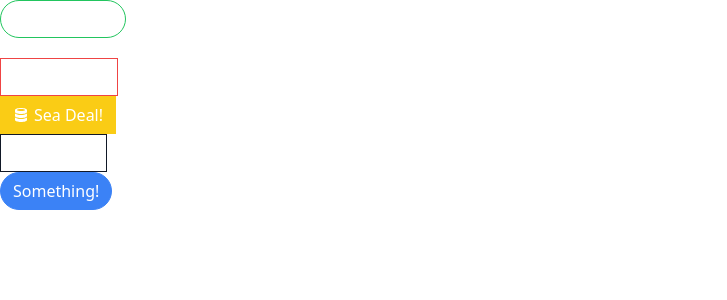
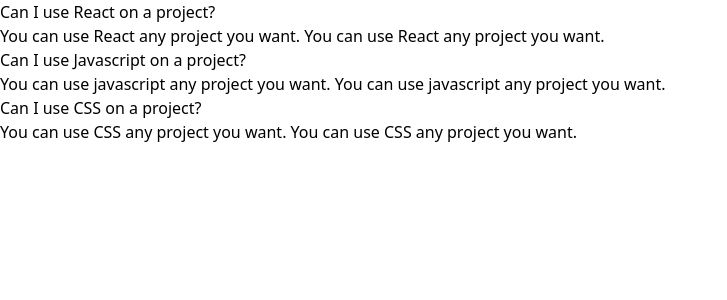
Before and after one commit to emrecolak-23/react-navigation-routing-system, a React (Create React App) app: page / in a window 1280 px wide. Shown: the top 300 px of the page, without its empty margins (0-727 px from the left). Built offline with nearby package versions, Linux system fonts and the light colour scheme.

Commit message:
accordion comp created and find expanded item

```diff
--- a/src/App.js
+++ b/src/App.js
@@ -1,42 +1,27 @@
-import Button from './Button';
-import { GoBell, GoCloudDownload, GoDatabase } from 'react-icons/go';
+import Accordion from './components/Accordion';
+function App() {
+  const items = [
+    {
+      id: '1',
+      label: 'Can I use React on a project?',
+      content:
+        'You can use React any project you want. You can use React any project you want.',
+    },
+    {
+      id: '2',
+      label: 'Can I use Javascript on a project?',
+      content:
+        'You can use javascript any project you want. You can use javascript any project you want.',
+    },
+    {
+      id: '3',
+      label: 'Can I use CSS on a project?',
+      content:
+        'You can use CSS any project you want. You can use CSS any project you want.',
+    },
+  ];
 
-function App() {
-  const handleClick = () => {
-    console.log('Click!!');
-  };
-
-  return (
-    <div>
-      <div>
-        <Button success rounded outline className="mb-5" onClick={handleClick}>
-          <GoBell />
-          Click Here!
-        </Button>
-      </div>
-      <div>
-        <Button danger outline onMouseEnter={handleClick}>
-          <GoCloudDownload />
-          Buy Now!
-        </Button>
-      </div>
-      <div>
-        <Button warning>
-          <GoDatabase /> Sea Deal!
-        </Button>
-      </div>
-      <div>
-        <Button secondary outline>
-          Hide Adds!
-        </Button>
-      </div>
-      <div>
-        <Button primary rounded>
-          Something!
-        </Button>
-      </div>
-    </div>
-  );
+  return <Accordion items={items} />;
 }
 
 export default App;
--- /dev/null
+++ b/src/components/Accordion.js
@@ -0,0 +1,20 @@
+import { useState } from 'react';
+
+function Accordion({ items }) {
+  const [expandedIndex, setExpandedIndex] = useState(0);
+
+  const renderedItems = items.map((item, index) => {
+    const isExpanded = expandedIndex === index;
+
+    return (
+      <div key={item.id}>
+        <div>{item.label}</div>
+        <div>{item.content}</div>
+      </div>
+    );
+  });
+
+  return <div>{renderedItems}</div>;
+}
+
+export default Accordion;
--- /dev/null
+++ b/src/pages/ButtonPage.js
@@ -0,0 +1,42 @@
+import Button from '../components/Button';
+import { GoBell, GoCloudDownload, GoDatabase } from 'react-icons/go';
+
+function ButtonPage() {
+  const handleClick = () => {
+    console.log('Click!!');
+  };
+
+  return (
+    <div>
+      <div>
+        <Button success rounded outline className="mb-5" onClick={handleClick}>
+          <GoBell />
+          Click Here!
+        </Button>
+      </div>
+      <div>
+        <Button danger outline onMouseEnter={handleClick}>
+          <GoCloudDownload />
+          Buy Now!
+        </Button>
+      </div>
+      <div>
+        <Button warning>
+          <GoDatabase /> Sea Deal!
+        </Button>
+      </div>
+      <div>
+        <Button secondary outline>
+          Hide Adds!
+        </Button>
+      </div>
+      <div>
+        <Button primary rounded>
+          Something!
+        </Button>
+      </div>
+    </div>
+  );
+}
+
+export default ButtonPage;
```
Also changed, not shown: src/components/Button.js (renamed from src/Button.js).
